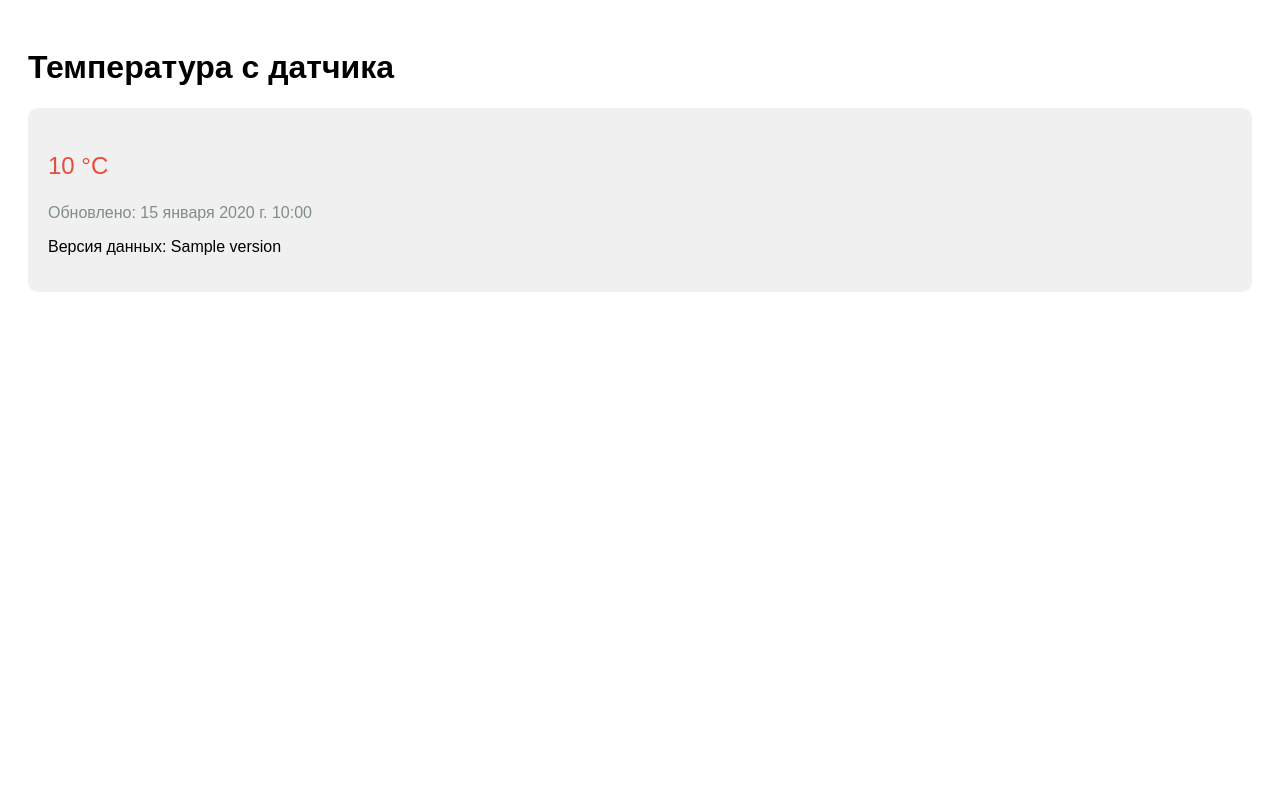
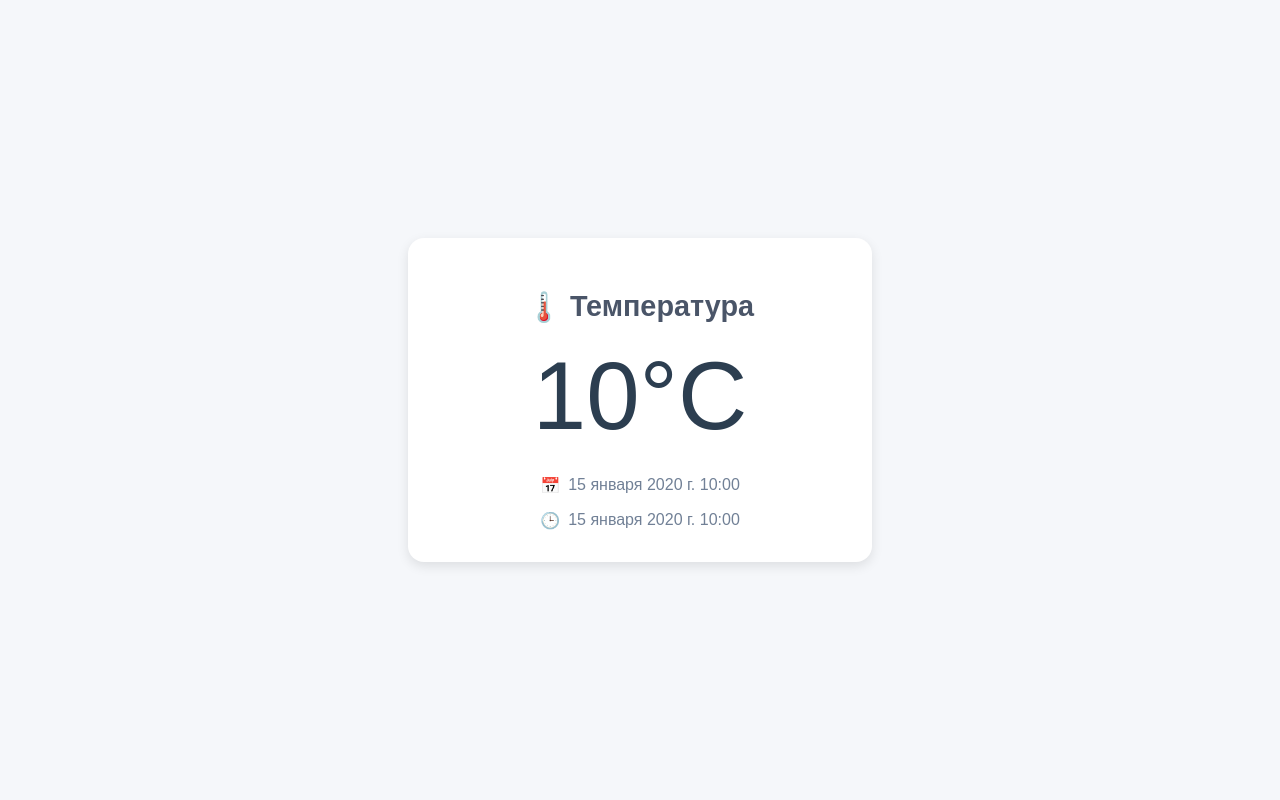
Before and after one commit to dmitray27/esp32, a Django app: template templates/index.html in a window 1280 px wide. Run offline with Django 5.2, Linux system fonts and the light colour scheme; the template is opened without the code that fills it: most values are stand-ins (such as "Sample title", 1, 10 or a date in 2020).

Commit message:
Update index.html

```diff
--- a/templates/index.html
+++ b/templates/index.html
@@ -1,44 +1,86 @@
 <!DOCTYPE html>
-<html>
+<html lang="ru">
 <head>
-    <title>Temperature Monitor</title>
+    <meta charset="UTF-8">
+    <meta name="viewport" content="width=device-width, initial-scale=1.0">
+    <title>Монитор температуры</title>
     <style>
-        body { font-family: Arial, sans-serif; padding: 20px; }
-        .data-box { background: #f0f0f0; padding: 20px; border-radius: 10px; }
-        .temperature { color: #e74c3c; font-size: 24px; }
-        .timestamp { color: #7f8c8d; }
+        body {
+            font-family: 'Arial', sans-serif;
+            background: #f5f7fa;
+            min-height: 100vh;
+            display: flex;
+            justify-content: center;
+            align-items: center;
+            margin: 0;
+        }
+
+        .container {
+            background: white;
+            padding: 2rem;
+            border-radius: 16px;
+            box-shadow: 0 4px 12px rgba(0,0,0,0.1);
+            width: 90%;
+            max-width: 400px;
+            text-align: center;
+        }
+
+        h1 {
+            color: #4a5568;
+            margin-bottom: 1.5rem;
+            font-size: 1.8rem;
+            display: flex;
+            align-items: center;
+            justify-content: center;
+            gap: 0.5rem;
+        }
+
+        .temperature {
+            font-size: 6rem;
+            color: #2c3e50;
+            font-weight: 300;
+            margin: 1rem 0;
+            line-height: 1;
+        }
+
+        .meta-info {
+            display: grid;
+            gap: 1rem;
+            margin-top: 2rem;
+            color: #718096;
+        }
+
+        .meta-item {
+            display: flex;
+            align-items: center;
+            justify-content: center;
+            gap: 0.5rem;
+        }
     </style>
 </head>
 <body>
-    <h1>Температура с датчика</h1>
-    <div class="data-box">
-        {% if data %}
-            <p class="temperature">{{ data.temperature }} °C</p>
-            <p class="timestamp">Обновлено: {{ data.timestamp }}</p>
-            <p class="version">Версия данных: {{ data.version }}</p>
+    <div class="container">
+        <h1>
+            <span>🌡️</span>
+            Температура
+        </h1>
+
+        {% if data.error %}
+            <div class="error">{{ data.error }}</div>
         {% else %}
-            <p>Загрузка данных...</p>
+            <div class="temperature">{{ data.temperature }}°C</div>
+
+            <div class="meta-info">
+                <div class="meta-item">
+                    <span>📅</span>
+                    {{ data.date }}
+                </div>
+                <div class="meta-item">
+                    <span>🕒</span>
+                    {{ data.time }}
+                </div>
+            </div>
         {% endif %}
     </div>
-
-    <script>
-        // Автообновление данных каждые 3 секунды
-        function updateData() {
-            fetch('/data')
-                .then(response => response.json())
-                .then(data => {
-                    if (data.error) {
-                        console.error("Ошибка:", data.error);
-                        return;
-                    }
-                    document.querySelector('.temperature').textContent = `${data.temperature} °C`;
-                    document.querySelector('.timestamp').textContent = `Обновлено: ${data.timestamp}`;
-                    document.querySelector('.version').textContent = `Версия данных: ${data.version}`;
-                });
-        }
-
-        setInterval(updateData, 3000);
-        updateData(); // Первоначальная загрузка
-    </script>
 </body>
 </html>
```
